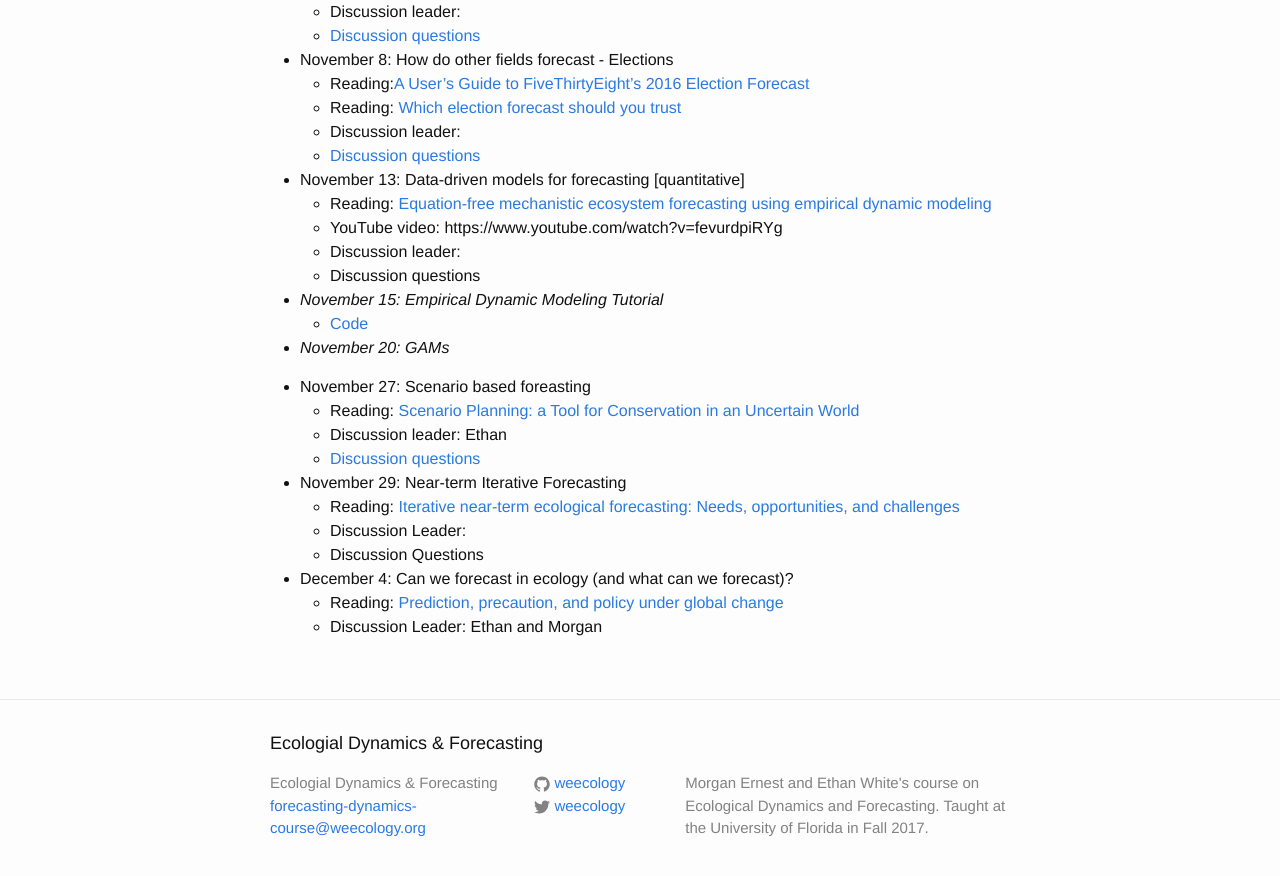
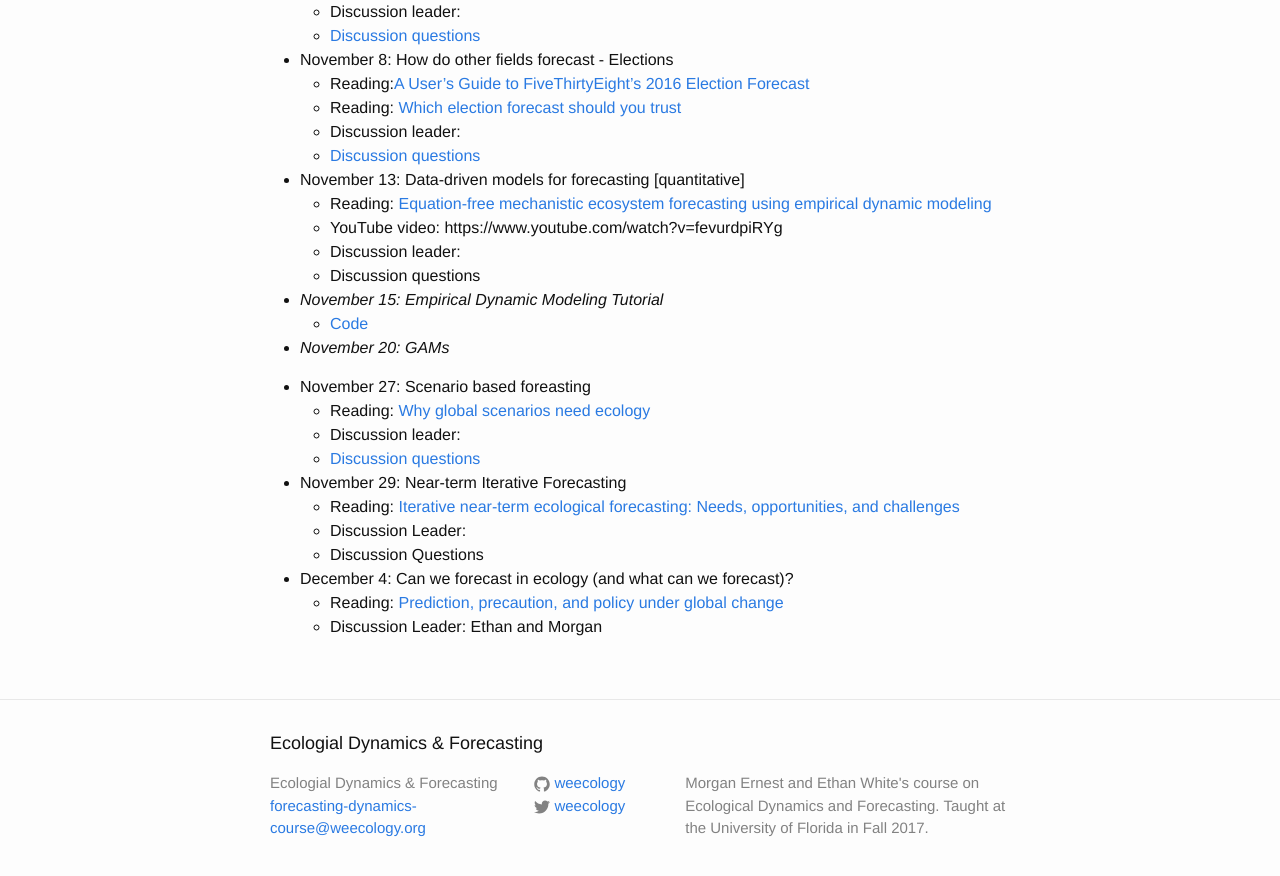
Before and after one commit to weecology/forecasting-dynamics-course, a Jekyll site: the page built from schedule.md, in a window 1280 px wide and 900 px high, scrolled down 2027 px. Shown: the top 876 px of the window. Built offline with Jekyll 4.4.1, drawn with Linux system fonts in a browser that asks for light colours.

Commit message:
Update schedule.md

```diff
--- a/schedule.md
+++ b/schedule.md
@@ -112,8 +112,8 @@ Activity days when laptops are required are noted in italics. Discussion leaders
 * *November 20: GAMs*
 
 * November 27: Scenario based foreasting
-    * Reading: [Scenario Planning: a Tool for Conservation in an Uncertain World](https://doi.org/10.1046/j.1523-1739.2003.01491.x)
-    * Discussion leader: Ethan
+    * Reading: [Why global scenarios need ecology](https://doi.org/10.1890/1540-9295(2003)001[0322:WGSNE]2.0.CO;2)
+    * Discussion leader:
 	* [Discussion questions]({{ site.baseurl }}/discussion/scenarios)
 
 * November 29:  Near-term Iterative Forecasting
```
